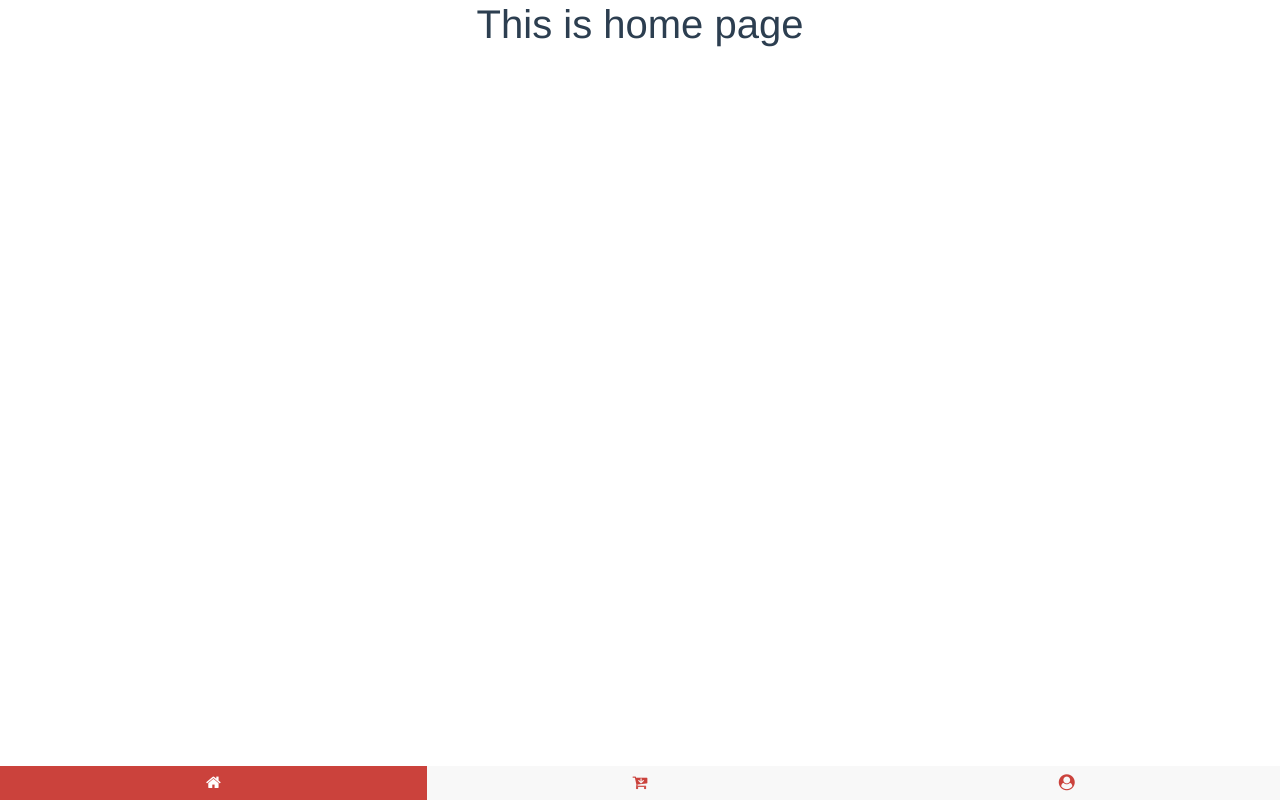
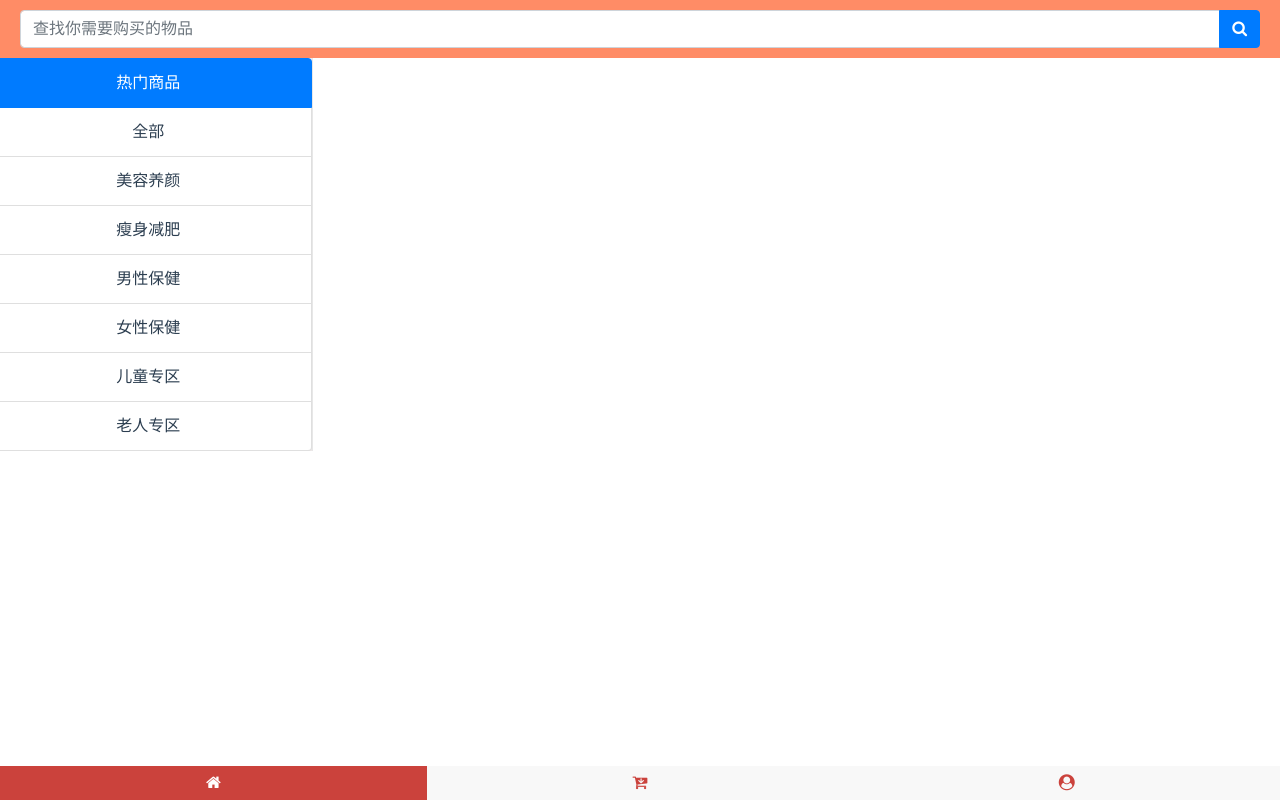
Before and after one commit to 251378436/pharmacyreact, a React (Create React App) app: page /home in a window 1280 px wide. Built offline with nearby package versions, Linux system fonts and the light colour scheme.

Commit message:
Add navigation component function

```diff
--- /dev/null
+++ b/src/Models/Category.js
@@ -0,0 +1,6 @@
+export class Category {
+    constructor(category) {
+        this.id = category.id || '';
+        this.displayName = category.displayName || '';
+    }
+}
--- a/src/Views/Home/Home.js
+++ b/src/Views/Home/Home.js
@@ -1,4 +1,6 @@
 import React, { Component } from 'react';
+
+import Navigation from '@/components/Navigation/Navigation';
 
 const homwStyles = require('./Home.less');
 
@@ -6,15 +8,32 @@ class Home extends Component {
     constructor(props) {
         super(props);
         this.state = {
-            // toggle box is closed initially
-            isOpened: false,
+            selectedCategoryId: 'hot',
         };
+    }
+
+    changeCategory(id) {
+        this.setState({ selectedCategoryId: id });
     }
 
     render() {
         return (
-            <div className="container-fluid">
-                <h1>This is home page</h1>
+            <div id="home">
+                <div id="search">
+                    <div className="input-group">
+                        <input type="text" className="form-control" placeholder="查找你需要购买的物品" />
+                        <div className="input-group-append">
+                            <button className="btn btn-primary" type="button" >
+                                <i className="fa fa-search"></i>
+                            </button>
+                        </div>
+                    </div>
+                </div>
+                <div id="content" className="row">
+                    <div id="navigation" className="col-3">
+                        <Navigation selectedCategoryId={this.state.selectedCategoryId} changeCategory={(id) => this.changeCategory(id)}></Navigation>
+                    </div>
+                </div>
             </div>
         );
     }
--- a/src/Views/Home/Home.less
+++ b/src/Views/Home/Home.less
@@ -0,0 +1,88 @@
+#home {
+    width: 100%;
+    display: flex;
+    flex-direction: column;
+    overflow-x: hidden;
+}
+
+#content {
+    flex-grow: 1;
+    overflow-y: scroll;
+}
+
+#list {
+    flex-grow: 1;
+    overflow-x: hidden;
+    padding-top: 10px;
+    padding-bottom: 30px;
+
+    .card-footer {
+        padding: 0%;
+    }
+    .btn-cart {
+        width: 100%;
+        background: #DD4B39;
+        color: white;
+        font: 700 15px/40px Arial,Helvetica,sans-serif;
+    }
+    .card-special {
+        width: 220px;
+        padding: 10px;
+        border: none;
+
+        .card-body {
+            padding: 0%;
+        }
+        .card-img-top {
+            height: 200px;
+            text-align: center;
+            line-height: 200px;
+        }
+        .product-name {
+            margin: 0 0;
+            height: 48px;
+            font-weight: 700;
+            line-height: 16px;
+            font-size: 13px;
+            overflow: hidden;
+        }
+        .price-box {
+            display: inline-block;
+            margin: 5px 0;
+            width: 100%;
+
+            .regular-deleted-price {
+                display: inline-block;
+                font-weight: 400;
+                color: #878787;
+                text-decoration: line-through;
+            }
+            .special-price {
+                display: inline-block;
+                font-size: 24px;
+                font-weight: 700;
+                color: #D82F34;
+            }
+            .regular-price {
+                display: inline-block;
+                font-weight: 700;
+                font-size: 24px;
+                color: #222;
+            }
+            p {
+                margin-bottom: 0%;
+            }
+        }
+    }
+}
+
+#search {
+    background: #ff8c66;
+    padding: 10px 20px;
+}
+
+#navigation {
+    background: #ece7e7;
+    border-right: 1px solid #e7e7e7;
+    padding: 0%;
+}
--- a/src/components/Navigation/Navigation.js
+++ b/src/components/Navigation/Navigation.js
@@ -0,0 +1,51 @@
+import React, { Component } from 'react';
+import classnames from 'classnames';
+import { Category } from '@/Models/Category'
+
+const navigationStyles = require('./Navigation.less');
+
+class Navigation extends Component {
+    constructor(props) {
+        super(props);
+        this.state = {
+            // toggle box is closed initially
+            categories: [],
+        };
+
+        this.state.categories.push(new Category({id : 'hot', displayName : '热门商品'}));
+        this.state.categories.push(new Category({id : 'all', displayName : '全部'}));
+        this.state.categories.push(new Category({id : 'p1', displayName : '美容养颜'}));
+        this.state.categories.push(new Category({id : 'p2', displayName : '瘦身减肥'}));
+        this.state.categories.push(new Category({id : 'p3', displayName : '男性保健'}));
+        this.state.categories.push(new Category({id : 'p4', displayName : '女性保健'}));
+        this.state.categories.push(new Category({id : 'p5', displayName : '儿童专区'}));
+        this.state.categories.push(new Category({id : 'p6', displayName : '老人专区'}));
+    }
+
+    static defaultProps = {
+        selectedCategoryId: 'hot'
+    }
+
+    changeSelectedCategoryId(id) {
+        // console.log(id);
+        this.props.changeCategory(id);
+    }
+
+    render() {
+        return (
+            <div>
+                <ul className="list-group">
+                {this.state.categories.map((category) =>
+                    <li key={category.id}
+                    className={classnames('list-group-item', {'active': this.props.selectedCategoryId == category.id})}
+                    onClick={() => this.changeSelectedCategoryId(category.id)}>
+                        {category.displayName}
+                    </li>
+                )}
+                </ul>
+            </div>
+        );
+    }
+}
+
+export default Navigation;
--- a/src/components/Navigation/Navigation.less
+++ b/src/components/Navigation/Navigation.less
@@ -0,0 +1,13 @@
+li {
+    padding-left: 0%;
+    padding-right: 0%;
+    border-top: 0;
+    border-right: 0;
+    border-left: 0;
+    margin-bottom: 0;
+}
+
+.list-group-item.active {
+    background: #cb423c;
+    border-color: rgba(0, 0, 0, 0.125);
+}
```
